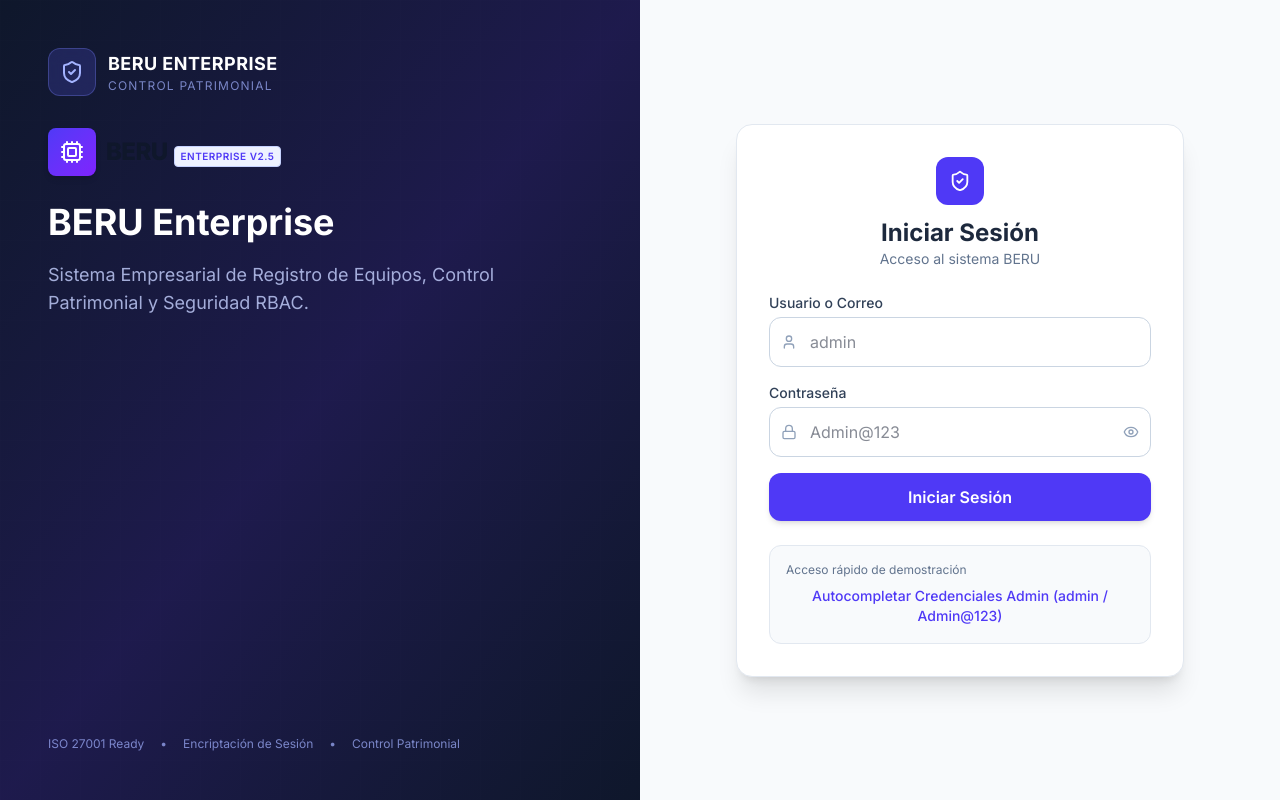
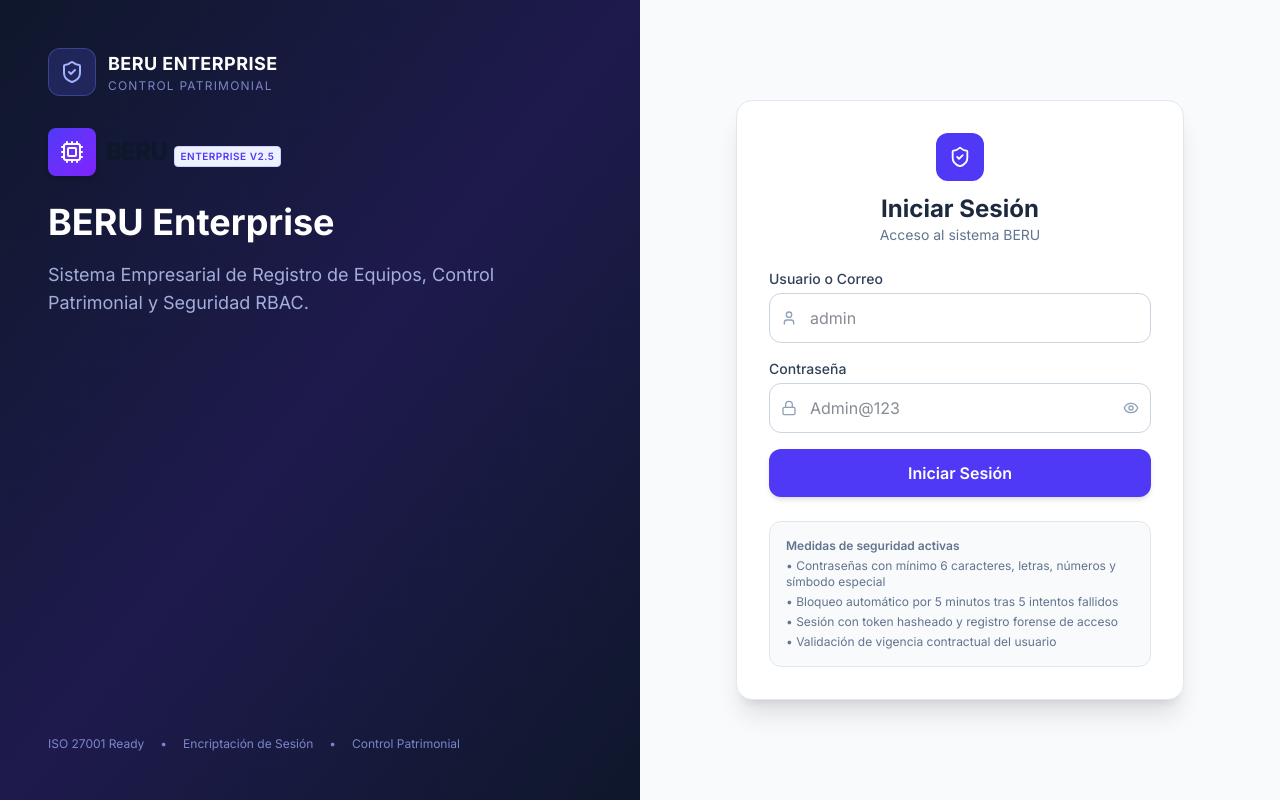
Before and after one commit to zzz000zzz555/SISTEMA-DE-REGISTRO-DE-EQUIPOS, a Next.js app in the folder itam-web/: page /SISTEMA-DE-REGISTRO-DE-EQUIPOS/login in a window 1280 px wide. Built offline with nearby package versions, Linux system fonts and the light colour scheme.

Commit message:
security: remove demo creds from login, enforce measures

```diff
--- a/itam-web/src/app/login/page.tsx
+++ b/itam-web/src/app/login/page.tsx
@@ -109,10 +109,13 @@ export default function LoginPage() {
             </button>
           </form>
           <div className="mt-6 p-4 bg-slate-50 border border-slate-200 rounded-xl">
-            <div className="text-xs text-slate-500 mb-2">Acceso rápido de demostración</div>
-            <button onClick={fillDemo} className="text-sm text-indigo-600 hover:underline font-medium">
-              Autocompletar Credenciales Admin (admin / Admin@123)
-            </button>
+            <div className="text-xs text-slate-500 mb-1 font-semibold">Medidas de seguridad activas</div>
+            <ul className="text-xs text-slate-500 space-y-1">
+              <li>• Contraseñas con mínimo 6 caracteres, letras, números y símbodo especial</li>
+              <li>• Bloqueo automático por 5 minutos tras 5 intentos fallidos</li>
+              <li>• Sesión con token hasheado y registro forense de acceso</li>
+              <li>• Validación de vigencia contractual del usuario</li>
+            </ul>
           </div>
         </div>
       </div>
```
